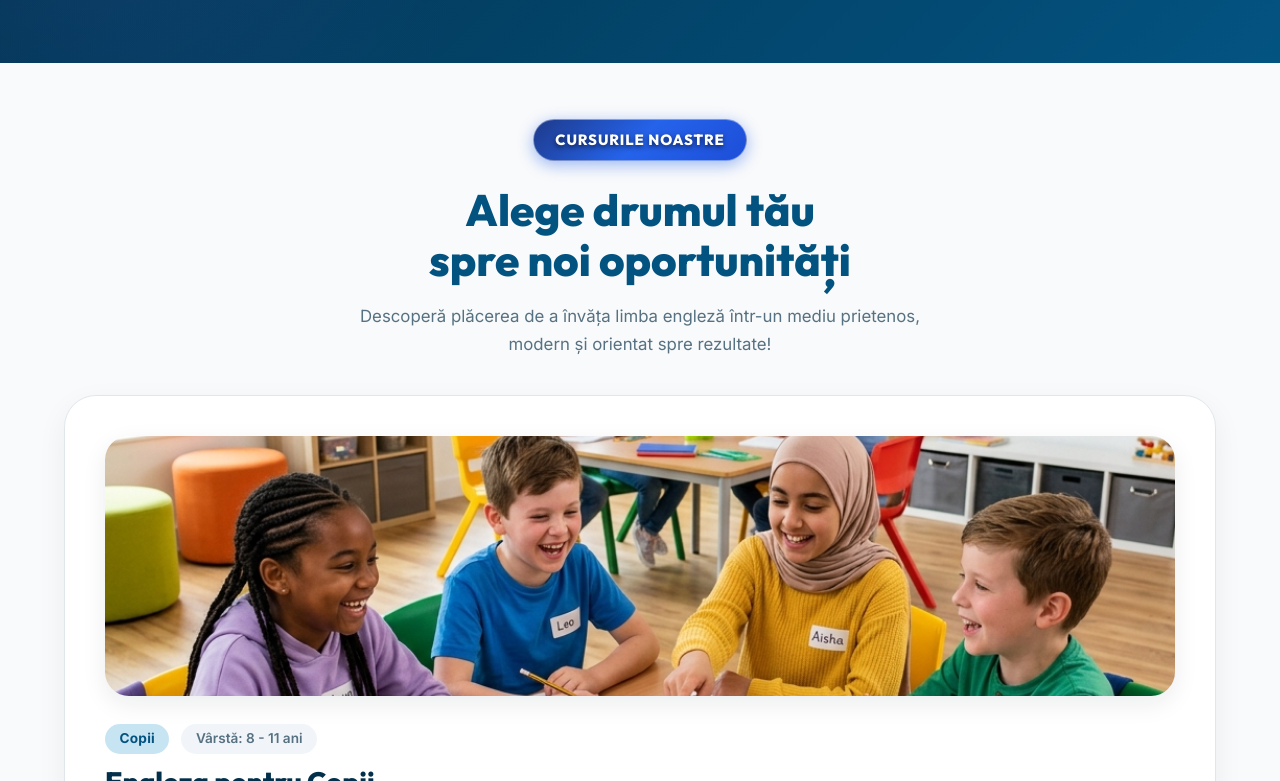
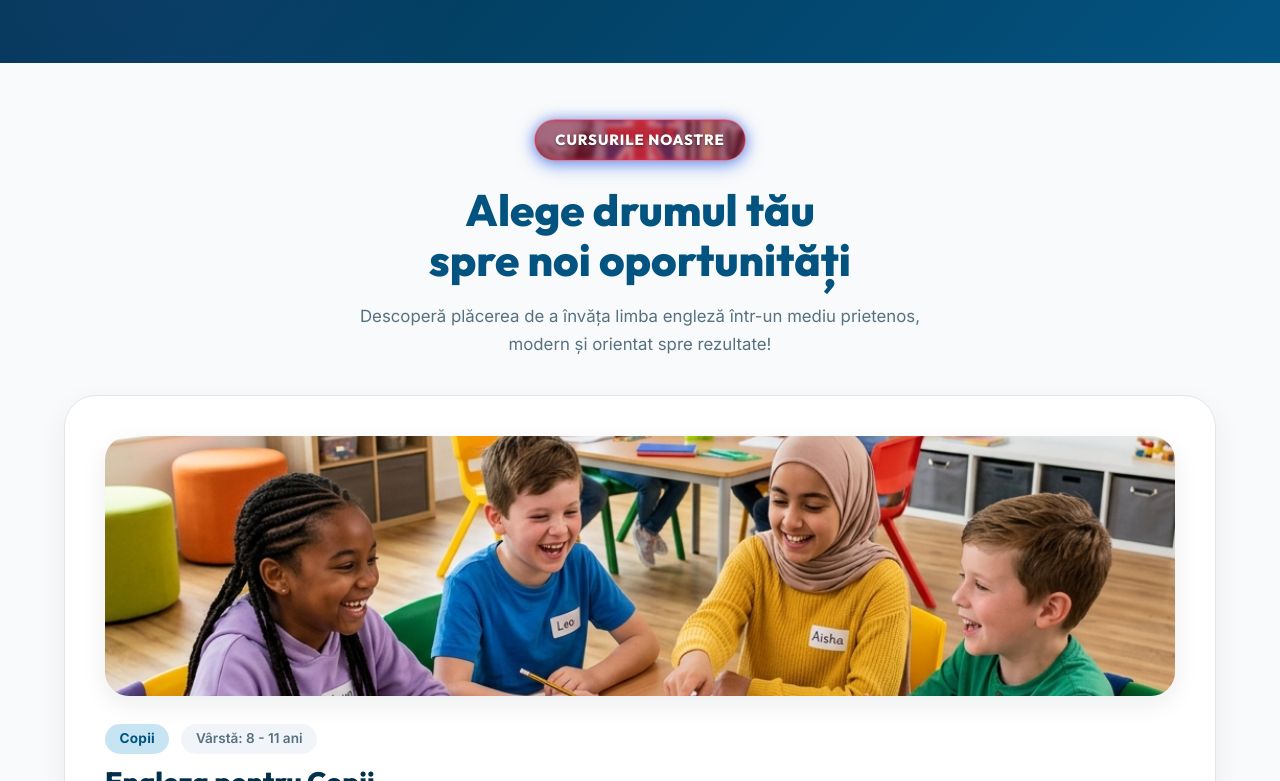
Before and after one commit to cyberfolksmd/progres-cls, a React (Vite) app: page / in a window 1280 px wide. Shown: the part 1059-1840 px from the top of the page. Built offline with nearby package versions, Linux system fonts and the light colour scheme.

Commit message:
fix: restore red UK flag button design with blue glow shadow

```diff
--- a/src/App.jsx
+++ b/src/App.jsx
@@ -1118,7 +1118,7 @@ export default function App() {
       <section id="cursuri" className="section section--alt">
         <div className="container">
           <div className="section-header fade-in">
-            <span className="section-tag section-tag--blue">Cursurile noastre</span>
+            <span className="section-tag section-tag--uk-flag">Cursurile noastre</span>
             <h2 className="section-title">Alege drumul tău<br />spre noi oportunități</h2>
             <p className="section-subtitle">
               Descoperă plăcerea de a învăța limba engleză într-un mediu prietenos, modern și orientat spre rezultate!
@@ -1146,7 +1146,7 @@ export default function App() {
         <div className="container" style={{ position: 'relative', zIndex: 1 }}>
           <div className="cambridge-faq fade-in">
             <div className="section-header" style={{ marginBottom: '2rem' }}>
-              <span className="section-tag section-tag--blue">Examene Internaționale</span>
+              <span className="section-tag section-tag--uk-flag">Examene Internaționale</span>
               <h2 className="section-title">Pregătire Examene Cambridge</h2>
             </div>
             <div className="faq-list">
@@ -1181,7 +1181,7 @@ export default function App() {
       <section id="echipa" className="section section--alt">
         <div className="container">
           <div className="section-header fade-in">
-            <span className="section-tag section-tag--blue">Echipa noastră</span>
+            <span className="section-tag section-tag--uk-flag">Echipa noastră</span>
             <h2 className="section-title">Profesori care inspiră</h2>
             <p className="section-subtitle">
               Toți membrii echipei sunt certificați internațional prin calificarea TEFL și au experiență în lucrul cu copii, adolescenți și adulți.
--- a/src/index.css
+++ b/src/index.css
@@ -398,12 +398,14 @@ img { max-width: 100%; display: block; }
   overflow: hidden;
   background: linear-gradient(90deg, rgba(190, 18, 60, 0.92) 0%, rgba(225, 29, 72, 0.92) 50%, rgba(190, 18, 60, 0.92) 100%);
   color: white !important;
-  box-shadow: 0 4px 16px rgba(225, 29, 72, 0.4);
+  box-shadow: 0 4px 18px rgba(37, 99, 235, 0.55), 0 0 12px rgba(29, 78, 216, 0.35) !important;
   z-index: 1;
   isolation: isolate;
-  border: 1.5px solid rgba(255, 255, 255, 0.35);
+  border: 1.5px solid rgba(255, 255, 255, 0.4);
   font-size: 0.925rem !important;
   padding: 0.5rem 1.25rem !important;
+  font-weight: 800;
+  text-shadow: 0 1px 3px rgba(0, 0, 0, 0.5);
 }
 .section-tag--uk-flag::before {
   content: '';
```
